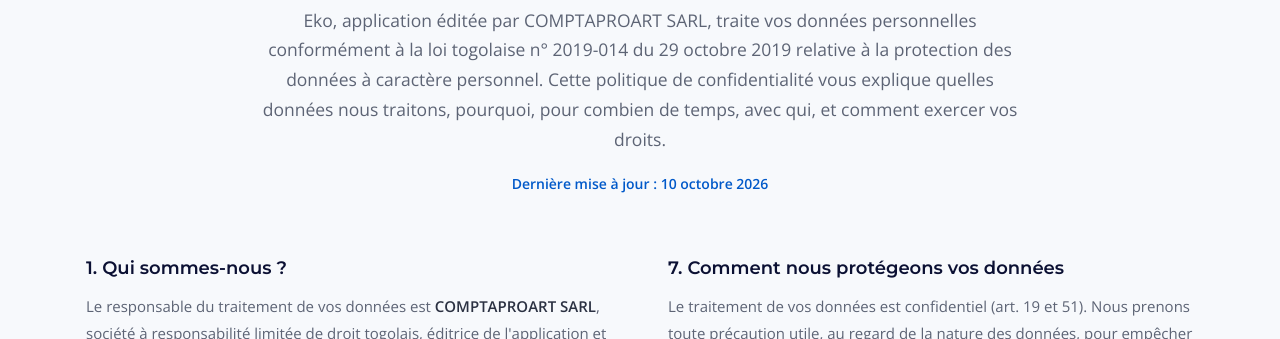
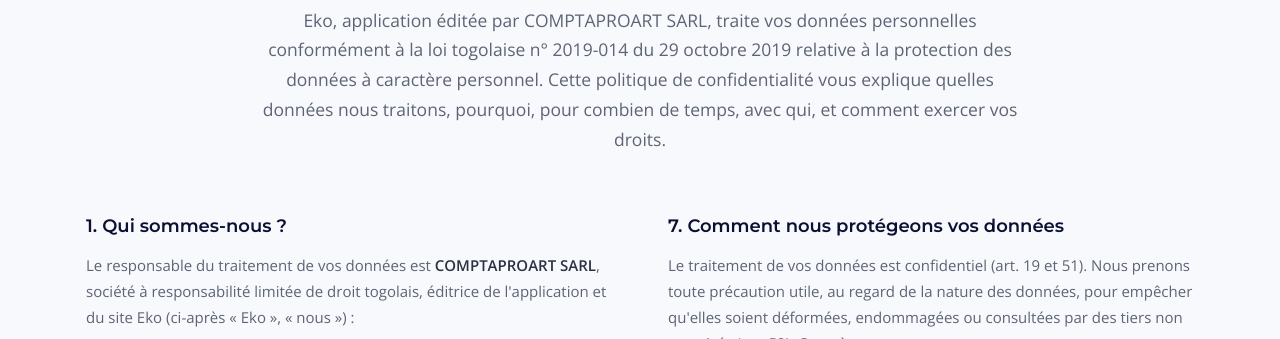
Before and after one commit to Thawfik/eko-confidentialite, a plain HTML site: page index.html in a window 1280 px wide. Shown: the part 433-772 px from the top of the page. Drawn offline with nearby package versions, Linux system fonts and the light colour scheme.

Commit message:
Retrait de la date de mise à jour

```diff
--- a/index.html
+++ b/index.html
@@ -36,7 +36,6 @@
       <section class="introduction">
         <h2>Introduction</h2>
         <p>Eko, application éditée par COMPTAPROART SARL, traite vos données personnelles conformément à la loi togolaise n° 2019-014 du 29 octobre 2019 relative à la protection des données à caractère personnel. Cette politique de confidentialité vous explique quelles données nous traitons, pourquoi, pour combien de temps, avec qui, et comment exercer vos droits.</p>
-        <p class="maj">Dernière mise à jour : 10 octobre 2026</p>
       </section>
 
       <div class="sections">
```
